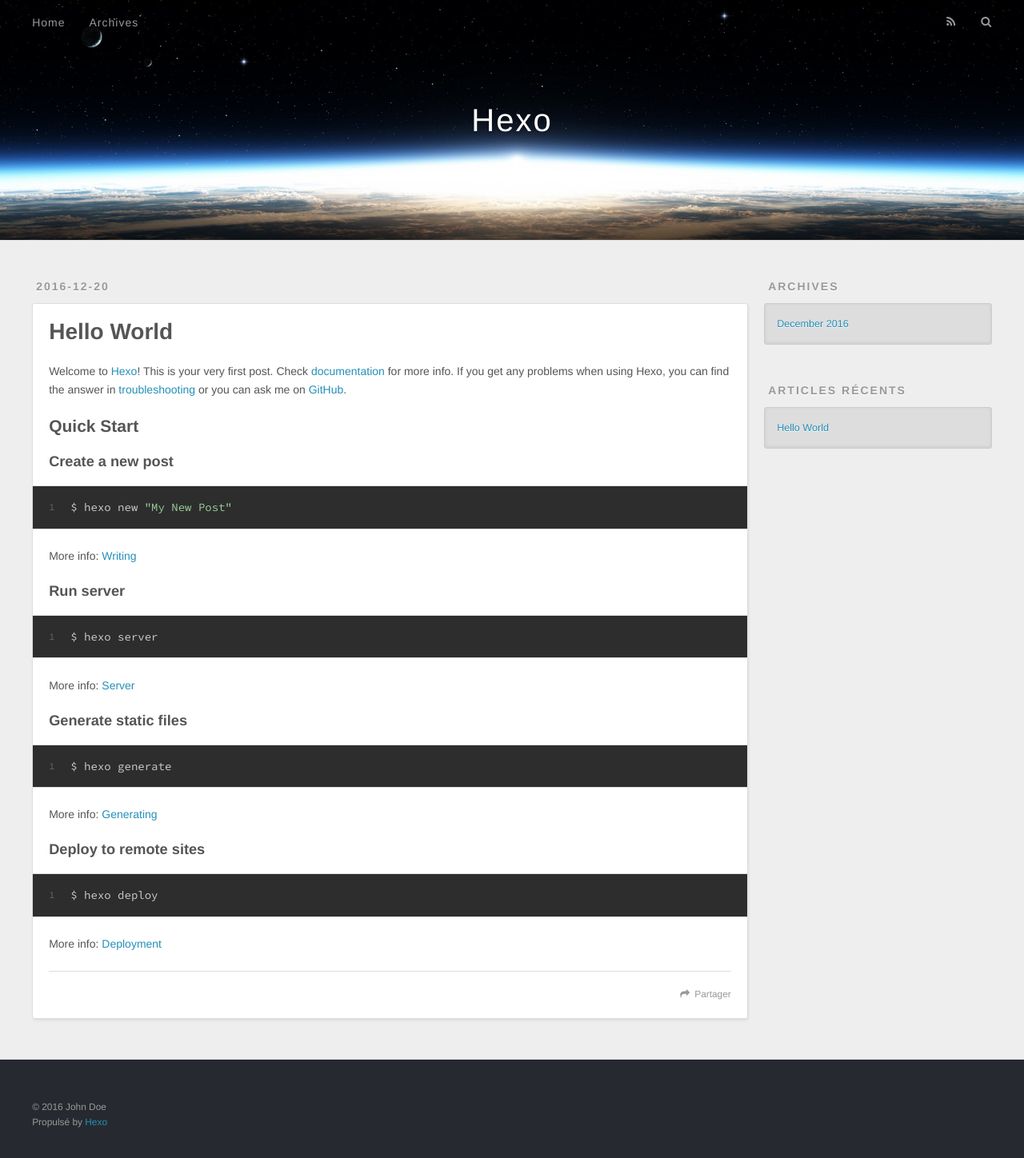
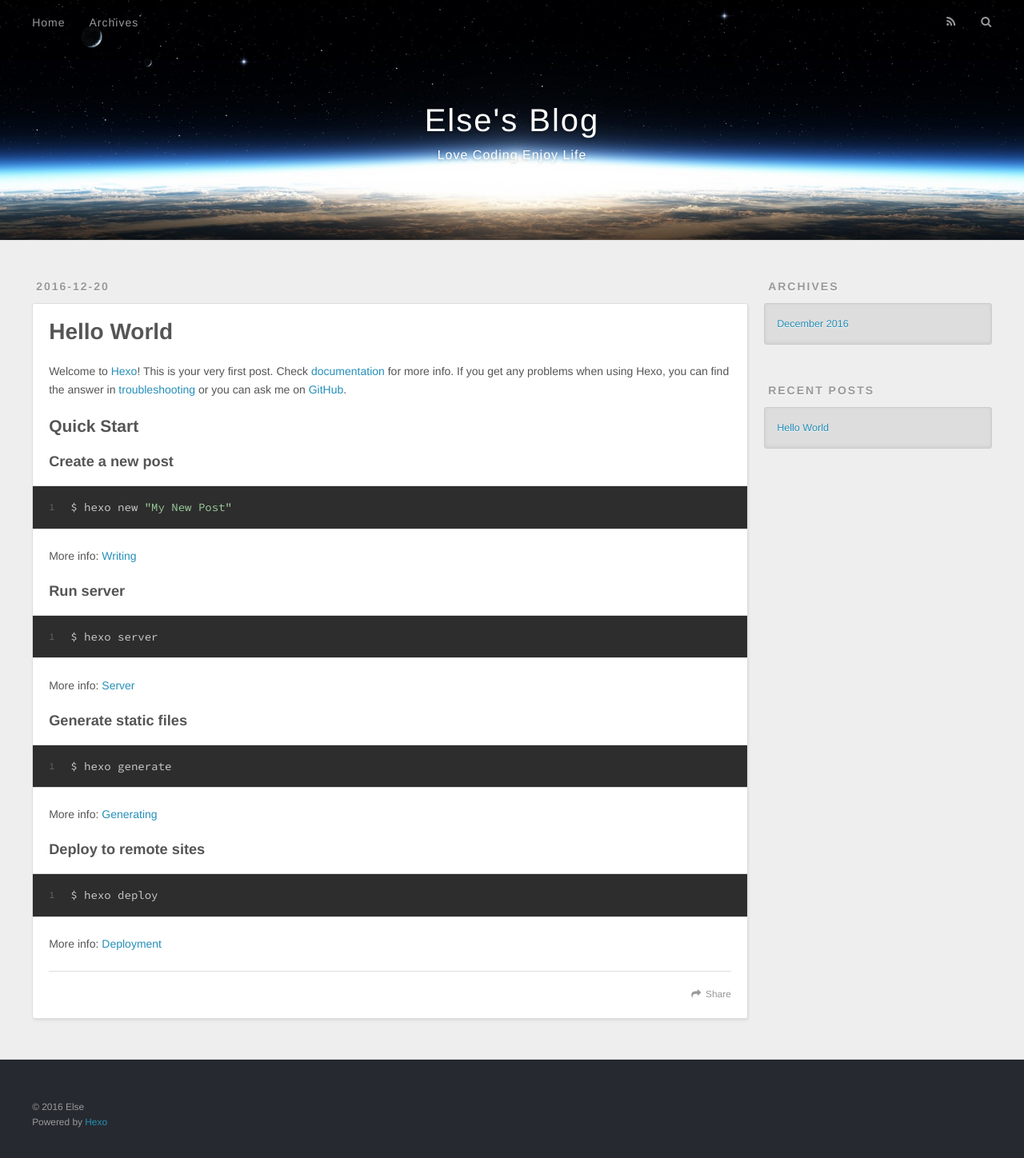
Before and after one commit to ra1ning/ra1ning.github.io, a plain HTML site: page index.html in a window 1280 px wide. Shown: the whole page at 80% size. Drawn offline with nearby package versions, Linux system fonts and the light colour scheme.

Commit message:
Site updated: 2016-12-20 03:48:16

```diff
--- a/index.html
+++ b/index.html
@@ -3,16 +3,16 @@
 <head>
   <meta charset="utf-8">
 
-  <title>Hexo</title>
+  <title>Else&#39;s Blog</title>
   <meta name="viewport" content="width=device-width, initial-scale=1, maximum-scale=1">
   <meta property="og:type" content="website">
-<meta property="og:title" content="Hexo">
-<meta property="og:url" content="http://yoursite.com/index.html">
-<meta property="og:site_name" content="Hexo">
+<meta property="og:title" content="Else's Blog">
+<meta property="og:url" content="https://ra1ning.github.io/index.html">
+<meta property="og:site_name" content="Else's Blog">
 <meta name="twitter:card" content="summary">
-<meta name="twitter:title" content="Hexo">
+<meta name="twitter:title" content="Else's Blog">
 
-    <link rel="alternate" href="/atom.xml" title="Hexo" type="application/atom+xml">
+    <link rel="alternate" href="/atom.xml" title="Else&#39;s Blog" type="application/atom+xml">
 
 
     <link rel="icon" href="/favicon.png">
@@ -33,8 +33,12 @@
   <div id="header-outer" class="outer">
     <div id="header-title" class="inner">
       <h1 id="logo-wrap">
-        <a href="/" id="logo">Hexo</a>
+        <a href="/" id="logo">Else&#39;s Blog</a>
       </h1>
+
+        <h2 id="subtitle-wrap">
+          <a href="/" id="subtitle">Love Coding,Enjoy Life</a>
+        </h2>
 
     </div>
     <div id="header-inner" class="inner">
@@ -48,12 +52,12 @@
       </nav>
       <nav id="sub-nav">
 
-          <a id="nav-rss-link" class="nav-icon" href="/atom.xml" title="Flux RSS"></a>
+          <a id="nav-rss-link" class="nav-icon" href="/atom.xml" title="RSS Feed"></a>
 
-        <a id="nav-search-btn" class="nav-icon" title="Rechercher"></a>
+        <a id="nav-search-btn" class="nav-icon" title="Search"></a>
       </nav>
       <div id="search-form-wrap">
-        <form action="//google.com/search" method="get" accept-charset="UTF-8" class="search-form"><input type="search" name="q" results="0" class="search-form-input" placeholder="Search"><button type="submit" class="search-form-submit">&#xF002;</button><input type="hidden" name="sitesearch" value="http://yoursite.com"></form>
+        <form action="//google.com/search" method="get" accept-charset="UTF-8" class="search-form"><input type="search" name="q" results="0" class="search-form-input" placeholder="Search"><button type="submit" class="search-form-submit">&#xF002;</button><input type="hidden" name="sitesearch" value="https://ra1ning.github.io"></form>
       </div>
     </div>
   </div>
@@ -96,7 +100,7 @@
 
     </div>
     <footer class="article-footer">
-      <a data-url="http://yoursite.com/2016/12/20/hello-world/" data-id="ciwwgzbpu0000cok68jgi0rsg" class="article-share-link">Partager</a>
+      <a data-url="https://ra1ning.github.io/2016/12/20/hello-world/" data-id="ciwwhukmp0000j0k696aipi1a" class="article-share-link">Share</a>
 
 
     </footer>
@@ -131,7 +135,7 @@
 
 
   <div class="widget-wrap">
-    <h3 class="widget-title">Articles récents</h3>
+    <h3 class="widget-title">Recent Posts</h3>
     <div class="widget">
       <ul>
 
@@ -151,8 +155,8 @@
 
   <div class="outer">
     <div id="footer-info" class="inner">
-      &copy; 2016 John Doe<br>
-      Propulsé by <a href="http://hexo.io/" target="_blank">Hexo</a>
+      &copy; 2016 Else<br>
+      Powered by <a href="http://hexo.io/" target="_blank">Hexo</a>
     </div>
   </div>
 </footer>
```
Also changed, not shown: 2016/12/20/hello-world/index.html (+16 -12 lines), archives/2016/12/index.html (+17 -13 lines), archives/2016/index.html (+17 -13 lines), archives/index.html (+17 -13 lines).
